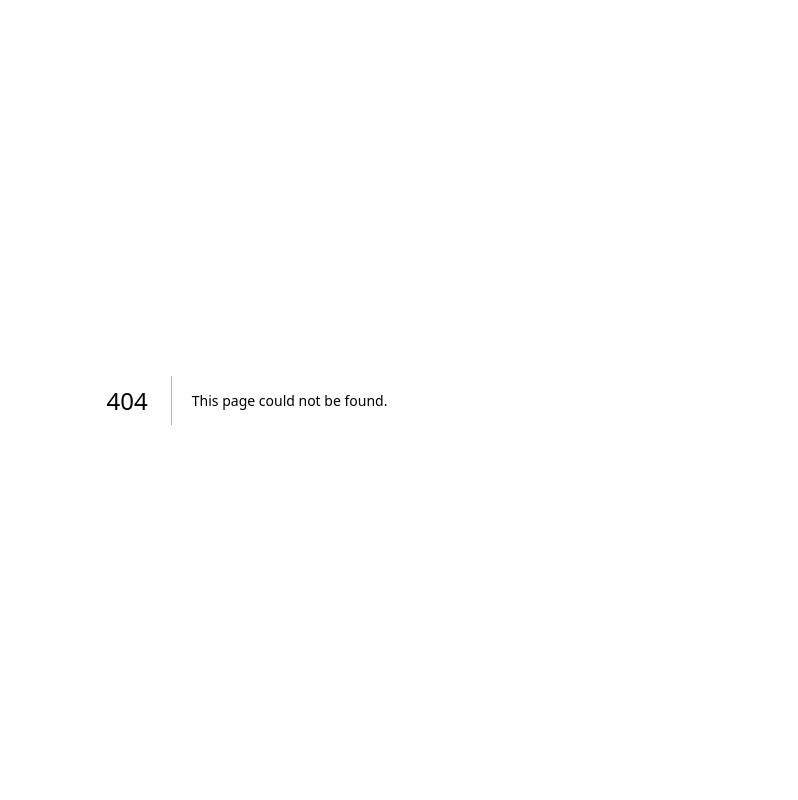
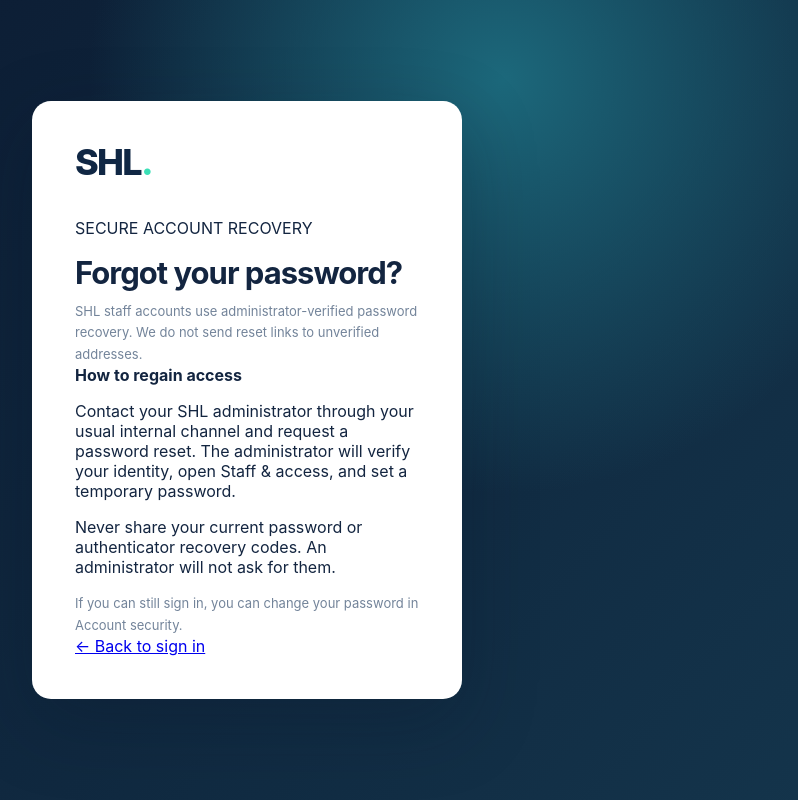
Before and after one commit to niloy-datta/shl-operations, a Next.js app in the folder apps/web/: page /forgot-password in a window 1280 px wide. Before the commit this address had no page. Shown: the whole page, without its empty margins (393-1191 px from the left). Built offline with nearby package versions, Linux system fonts and the light colour scheme.

Commit message:
feat(auth): add secure recovery instructions page

```diff
--- /dev/null
+++ b/apps/web/src/app/forgot-password/page.tsx
@@ -0,0 +1,19 @@
+import Link from "next/link";
+
+export default function ForgotPassword() {
+  return <main className="login-screen">
+    <div className="login-card">
+      <div className="brand-mark">SHL<span>.</span></div>
+      <p className="eyebrow">SECURE ACCOUNT RECOVERY</p>
+      <h1>Forgot your password?</h1>
+      <p className="muted">SHL staff accounts use administrator-verified password recovery. We do not send reset links to unverified addresses.</p>
+      <div className="recovery-guidance">
+        <strong>How to regain access</strong>
+        <p>Contact your SHL administrator through your usual internal channel and request a password reset. The administrator will verify your identity, open Staff &amp; access, and set a temporary password.</p>
+        <p>Never share your current password or authenticator recovery codes. An administrator will not ask for them.</p>
+      </div>
+      <p className="muted">If you can still sign in, you can change your password in Account security.</p>
+      <Link href="/login" className="recovery-back-link">← Back to sign in</Link>
+    </div>
+  </main>;
+}
```
